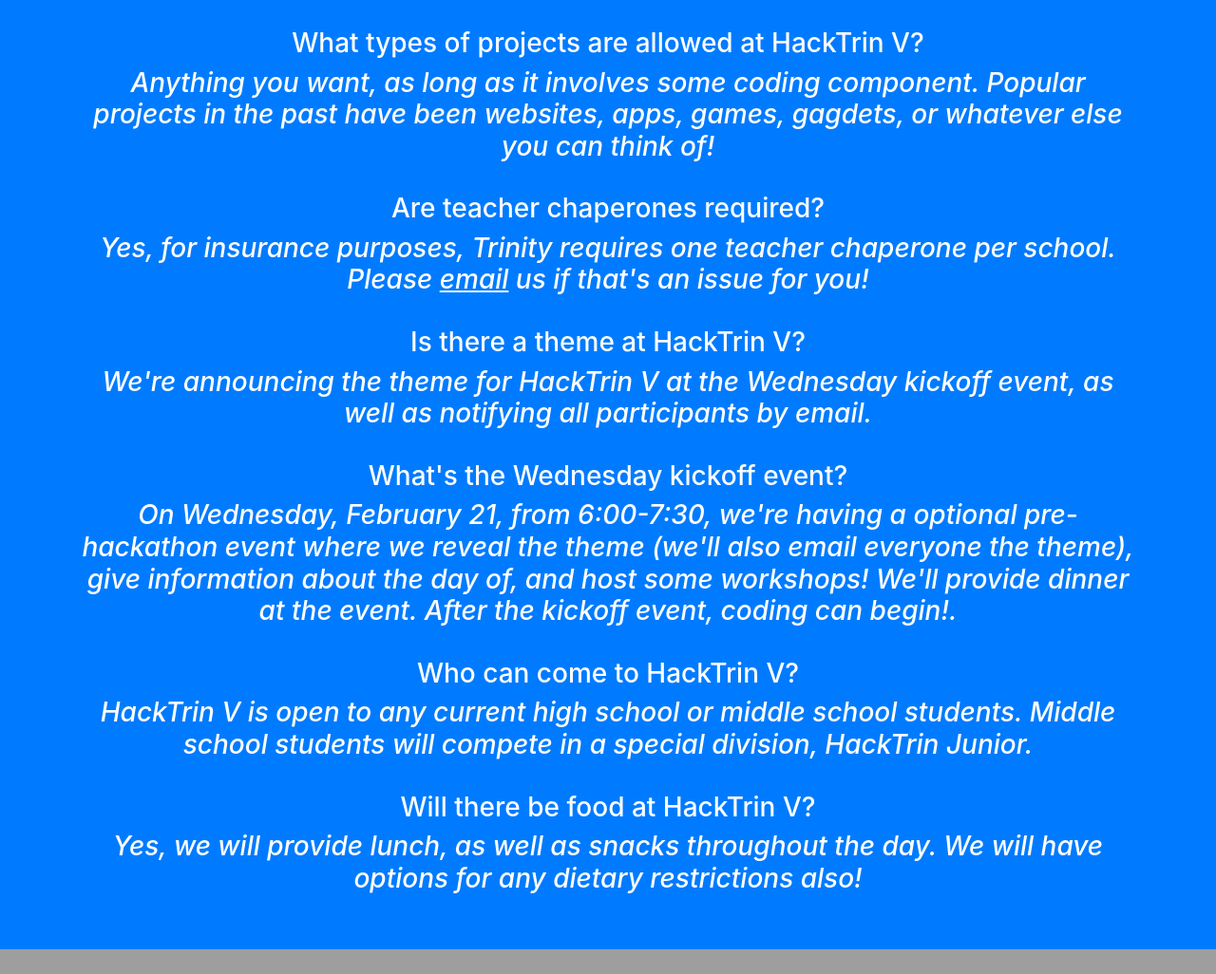
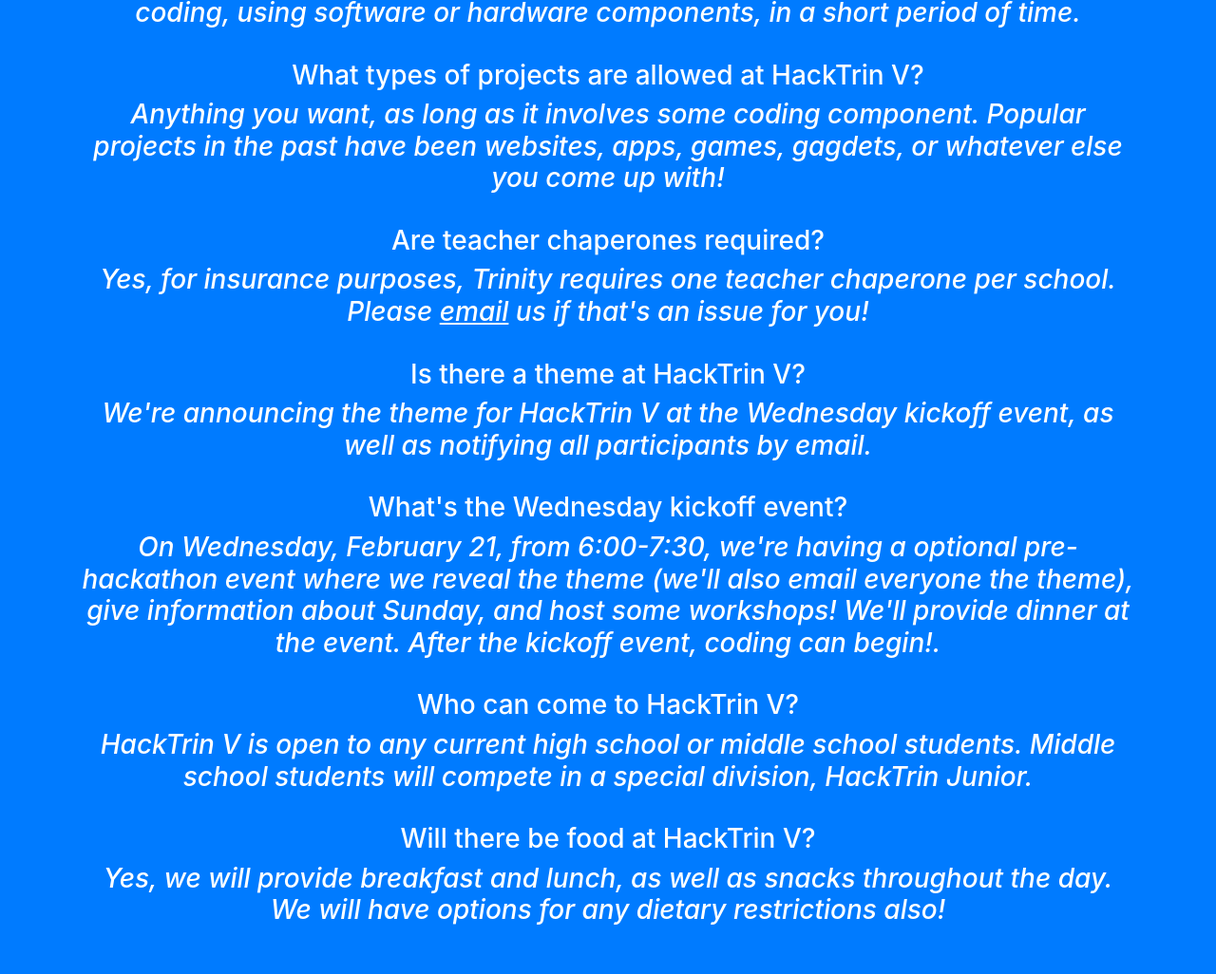
Before and after one commit to bitschiff/hacktrin, a website with bundled scripts: page index.html in a window 1280 px wide. Shown: the part 1649-2675 px from the top of the page at 95% size. Built offline with nearby package versions, Linux system fonts and the light colour scheme; grey boxes are pictures that could not be loaded; files whose address does not match are found by name.

Commit message:
Text edits

```diff
--- a/index.html
+++ b/index.html
@@ -246,7 +246,7 @@
         <div class="row">
           <div class="col-lg-10 mx-auto text-center">
             <h1>About Us</h1>
-            <h3>HackTrin is Trinity School’s fifth annual hackathon, run in partnership with The Spence School.  Everyone from beginners to experts can join, and we are open to middle schoolers and high schoolers.  You can form teams of 1-4 students, even across different schools.  We will announce the surprise theme at a Wednesday night kickoff event, after which you can start coding, and continue until the end of the Sunday, February 25, event, when you’ll present your projects to our panels of judges to win prizes in multiple categories (including a beginner category)!<h3>
+            <h3>HackTrin is Trinity School’s fifth annual hackathon, run in partnership with The Spence School.  Everyone from beginners to experts can join, and we are open to middle schoolers and high schoolers.  You can form teams of 1-4 students, even across different schools.  We will announce the surprise theme at our Wednesday night kickoff event the week of HackTrin, after which you can start coding, and continue until the end of the Sunday, February 25 event, when you’ll present your projects to our panels of judges to win prizes in multiple categories (including a beginner category)!<h3>
             </div>
             <!-- /.row -->
           </div>
@@ -264,7 +264,7 @@
                 <em><h3>A hackathon is an event where teams get together and build a project relating to coding, using software or hardware components, in a short period of time.</h3></em>
                 <br>
                 <h3>What types of projects are allowed at HackTrin V?</h3>
-                <em><h3>Anything you want, as long as it involves some coding component.  Popular projects in the past have been websites, apps, games, gagdets, or whatever else you can think of!</h3></em>
+                <em><h3>Anything you want, as long as it involves some coding component.  Popular projects in the past have been websites, apps, games, gagdets, or whatever else you come up with!</h3></em>
                 <br>
               <!--
               <h3>Are hardware projects allowed?</h3>
@@ -277,13 +277,13 @@
               <em><h3>We're announcing the theme for HackTrin V at the Wednesday kickoff event, as well as notifying all participants by email.</h3></em>
               <br>
               <h3>What's the Wednesday kickoff event?</h3>
-              <em><h3>On Wednesday, February 21, from 6:00-7:30, we're having a optional pre-hackathon event where we reveal the theme (we'll also email everyone the theme), give information about the day of, and host some workshops!  We'll provide dinner at the event.  After the kickoff event, coding can begin!.</h3></em>
+              <em><h3>On Wednesday, February 21, from 6:00-7:30, we're having a optional pre-hackathon event where we reveal the theme (we'll also email everyone the theme), give information about Sunday, and host some workshops!  We'll provide dinner at the event.  After the kickoff event, coding can begin!.</h3></em>
               <br>
               <h3>Who can come to HackTrin V?</h3>
               <em><h3>HackTrin V is open to any current high school or middle school students.  Middle school students will compete in a special division, HackTrin Junior.</h3></em>
               <br>
               <h3>Will there be food at HackTrin V?</h3>
-              <em><h3>Yes, we will provide lunch, as well as snacks throughout the day.  We will have options for any dietary restrictions also!</h3></em>
+              <em><h3>Yes, we will provide breakfast and lunch, as well as snacks throughout the day.  We will have options for any dietary restrictions also!</h3></em>
             </div>
           </aside>
         </section>
@@ -504,7 +504,7 @@
                       <strong>HackTrin</strong>
                     </h4>
                     <p>Trinity School
-                      <br>101 W 91st St <br> New York, NY 10024 </p>
+                      <br>115 W 91st St <br> New York, NY 10024 </p>
                       <ul class="list-unstyled">
                   <!-- <li>
                     <i class="fa fa-phone fa-fw"></i>
```
